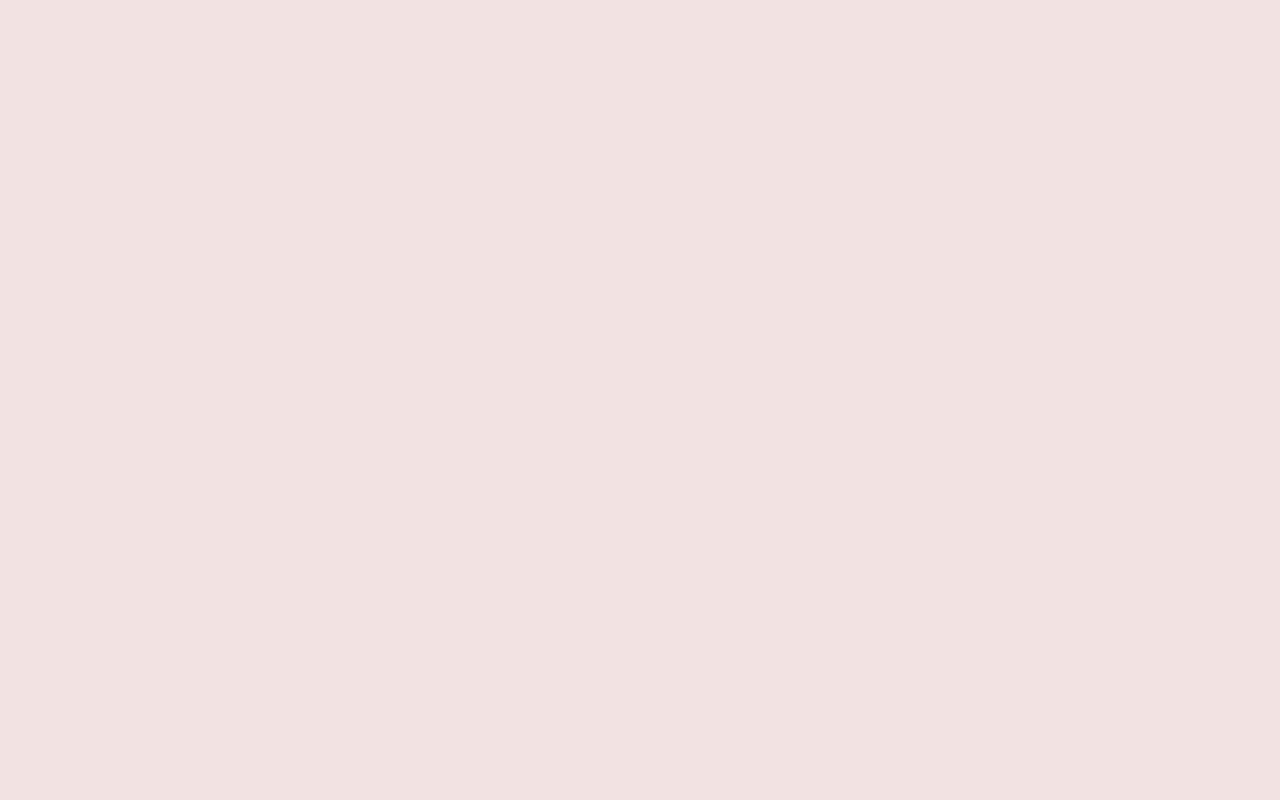
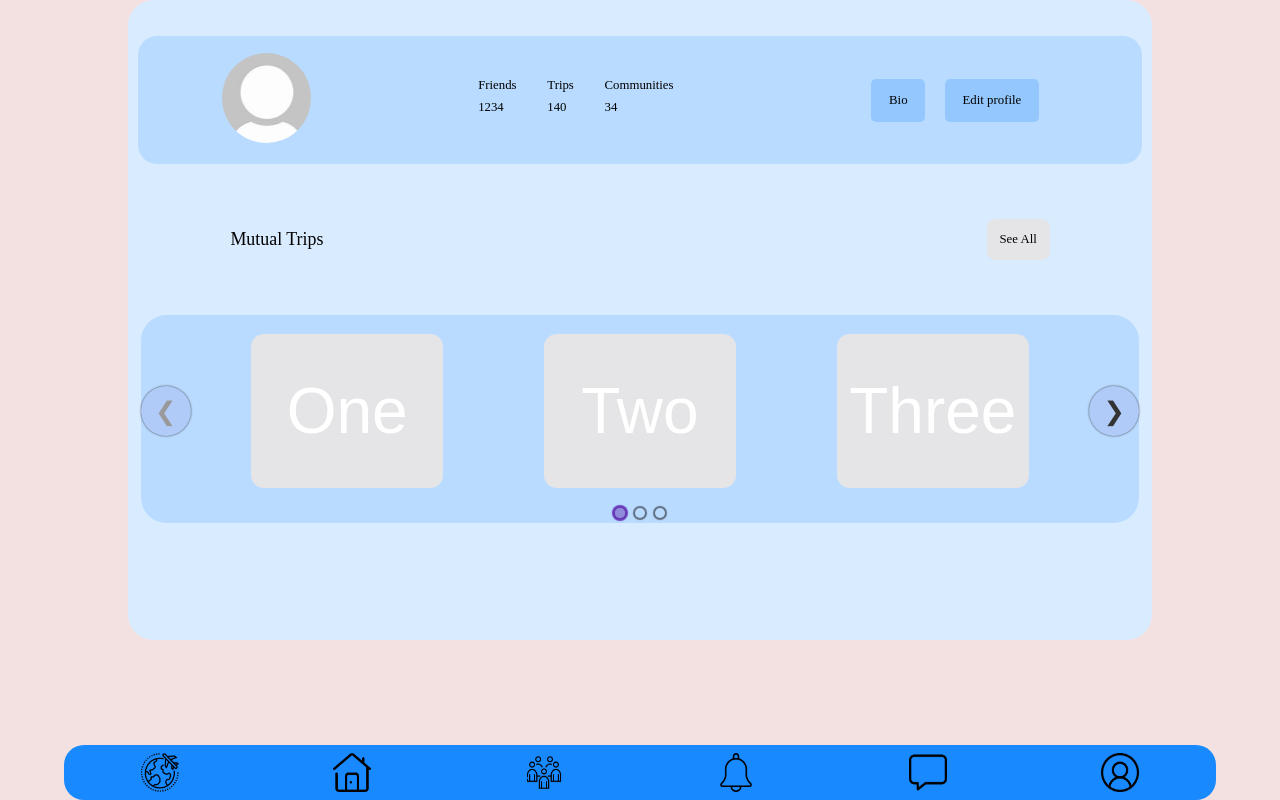
Before and after one commit to IIT-BHU-inter-IIT-SDE-group-8/client, a React (Create React App) app: page /Profile in a window 1280 px wide. Before the commit this address had no page. Built offline with nearby package versions, Linux system fonts and the light colour scheme.

Commit message:
added users and notification page

```diff
--- a/package.json
+++ b/package.json
@@ -10,6 +10,7 @@
     "axios": "^0.21.1",
     "react": "^17.0.2",
     "react-dom": "^17.0.2",
+    "react-elastic-carousel": "^0.11.5",
     "react-icons": "^4.10.1",
     "react-router-dom": "^6.16.0",
     "react-scripts": "^4.0.3",
--- a/src/App.jsx
+++ b/src/App.jsx
@@ -17,6 +17,7 @@ import AllTrips from './components/Alltrips';
 import MyTrip from './components/MyTips';
 import CommunityTrips from './components/CommunityTrips';
 import TripPage from './components/tripPage';
+import ProfilePage from './components/ProfilePage';
 
 // const cookies = new Cookies();
 
@@ -72,6 +73,7 @@ const App = () => {
                 <Route path='/MyTrip' element={<MyTrip/>}/>
                 <Route path='/Community/CommunityTrips' element={<CommunityTrips/>}/>
                 <Route path='/trips/:trip_id' element={<TripPage/>}/>
+                <Route path='/Profile' element={<ProfilePage/>}/>
             </Routes>
         </Router>
         </>
--- /dev/null
+++ b/src/Profile.css
@@ -0,0 +1,82 @@
+.mainProfileContainer{
+    display: flex;
+    flex-direction: column;
+    width: 80%;
+    height: 80vh;
+    background-color: #d8ebff;
+    margin-left: 10%;
+    border-radius: 2vw;
+    display: flex;
+    flex-direction: column;
+    align-items: center;
+    justify-content: space-around;
+}
+
+.userDetailsContainer{
+    width: 98%;
+    height: 10vw;
+    background-color: #b9dbff;
+    margin-top: 1vw;
+    border-radius: 1.5vw;
+    display: flex;
+    flex-direction: row;
+    align-items: center;
+    justify-content: space-around;
+}
+
+.column{
+    display: flex;
+    flex-direction: column;
+    margin-right: 2.4vw;
+}
+
+.textStyle{
+    font-family: cursive;
+    font-size: 1vw;
+    margin: 0;
+    margin-bottom: 0.6vw;
+    padding: 0;
+}
+
+.profileBtn{
+    padding: 0.1vw 1.4vw;
+    cursor: pointer;
+    margin-right: 1.5vw;
+    border-radius: 0.4vw;
+    border: none;
+    background-color: #93c7fd;
+}
+
+.btnText{
+    font-size: 1vw;
+    font-family: cursive;
+}
+
+.Item{
+    display: flex;
+    justify-content: center;
+    align-items: center;
+    height: 12vw;
+    width: 15vw;
+    border-radius: 1vw;
+    background-color: #E5E5E7;
+    color: #fff;
+    margin: 0 15px;
+    font-size: 4em;
+}
+
+.App {
+    font-family: sans-serif;
+    display: flex;
+    width: 78vw;
+    padding-top: 1.5vw;
+    align-items: center;
+    justify-content: center;
+}
+
+.communityContainer{
+    height: auto;
+    width: auto;
+    background-color: #b9dbff;
+    border-radius: 2vw;
+}
--- /dev/null
+++ b/src/components/Carousel.jsx
@@ -0,0 +1,31 @@
+import Carousel from "react-elastic-carousel"
+import React from "react"
+
+const breakPoints = [
+    { width: 1, itemsToShow: 1 },
+    { width: 550, itemsToShow: 2 },
+    { width: 768, itemsToShow: 3 },
+    { width: 1200, itemsToShow: 4 },
+  ];
+
+const Slider = () => {
+    return (
+        <>
+      {/* <h1 style={{ textAlign: "center" }}>Example to setup your carousel in react</h1> */}
+      <div className="App">
+        <Carousel breakPoints={breakPoints}>
+          <div className="Item">One</div>
+          <div className="Item">Two</div>
+          <div className="Item">Three</div>
+          <div className="Item">Four</div>
+          <div className="Item">Five</div>
+          <div className="Item">Six</div>
+          <div className="Item">Seven</div>
+          <div className="Item">Eight</div>
+        </Carousel>
+      </div>
+    </>
+    )
+}
+
+export default Slider
--- /dev/null
+++ b/src/components/ProfilePage.jsx
@@ -0,0 +1,53 @@
+import React from "react";
+import BottomNavbar from "./BottomNavbar";
+import '../Profile.css'
+import userProfile from '../assets/Profile.jpeg'
+import Slider from "./Carousel";
+
+const ProfilePage = () => {
+    return (
+        <>
+        <div className="mainProfileContainer">
+            <div className="userDetailsContainer">
+                <div>
+                    <img style={{borderRadius:'50%', width:'7vw'}} src={userProfile} alt="" />
+                </div>
+                <div style={{display:"flex", flexDirection:'row'}}>
+                    <div className="column">
+                        <p className="textStyle">Friends</p>
+                        <p className="textStyle">1234</p>
+                    </div>
+                    <div className="column">
+                        <p className="textStyle">Trips</p>
+                        <p className="textStyle">140</p>
+                    </div>
+                    <div className="column">
+                        <p className="textStyle">Communities</p>
+                        <p className="textStyle">34</p>
+                    </div>
+                </div>
+                <div style={{display:"flex", flexDirection:'row'}}>
+                    <button className="profileBtn"><p className="btnText">Bio</p></button>
+                    <button className="profileBtn"><p className="btnText">Edit profile</p></button>
+                </div>
+            </div>
+            <div style={{display:'flex',alignItems:'center', justifyContent:'space-between', width:'80%'}}>
+                <p style={{fontSize:'1.4vw', fontFamily:'cursive'}}>Mutual Trips</p>
+                <button style={{padding:'0 1vw', borderRadius:'0.7vw', border:'0', backgroundColor:'#E5E5E7', cursor:'pointer'}}><p className="btnText">See All</p></button>
+            </div>
+            <div className="communityContainer">
+                <Slider/>
+            </div>
+            <div className="tripContainer">
+            </div>
+            <div className="friendsContainer">
+            </div>
+        </div>
+        <footer className="footer">
+        <BottomNavbar/>
+        </footer>
+        </>
+    )
+}
+
+export default ProfilePage
```
Also changed, not shown: src/components/Notifications.jsx (added, +11 -0 lines), 1 other file (tests, documents, lock files or other folders).
